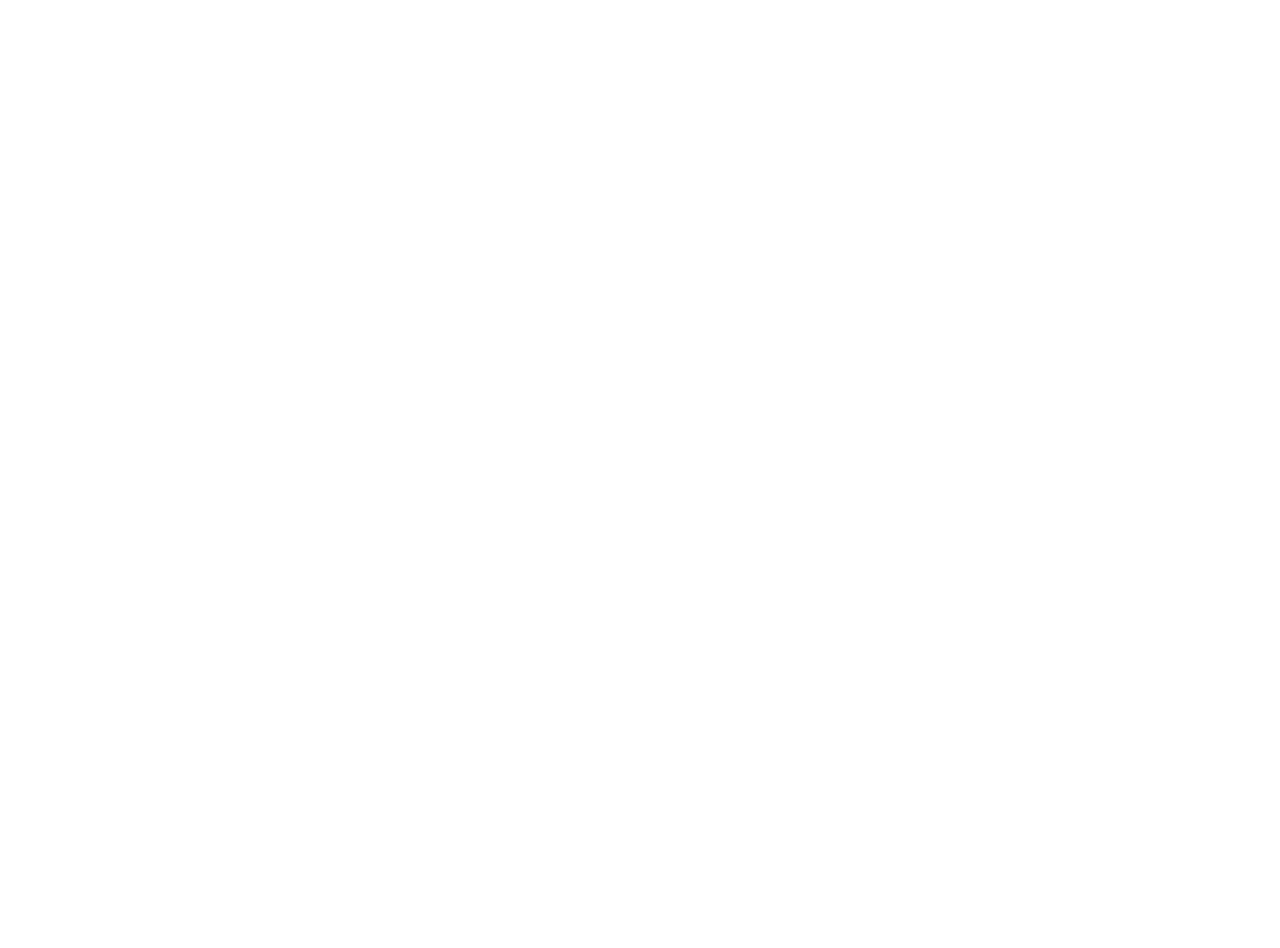
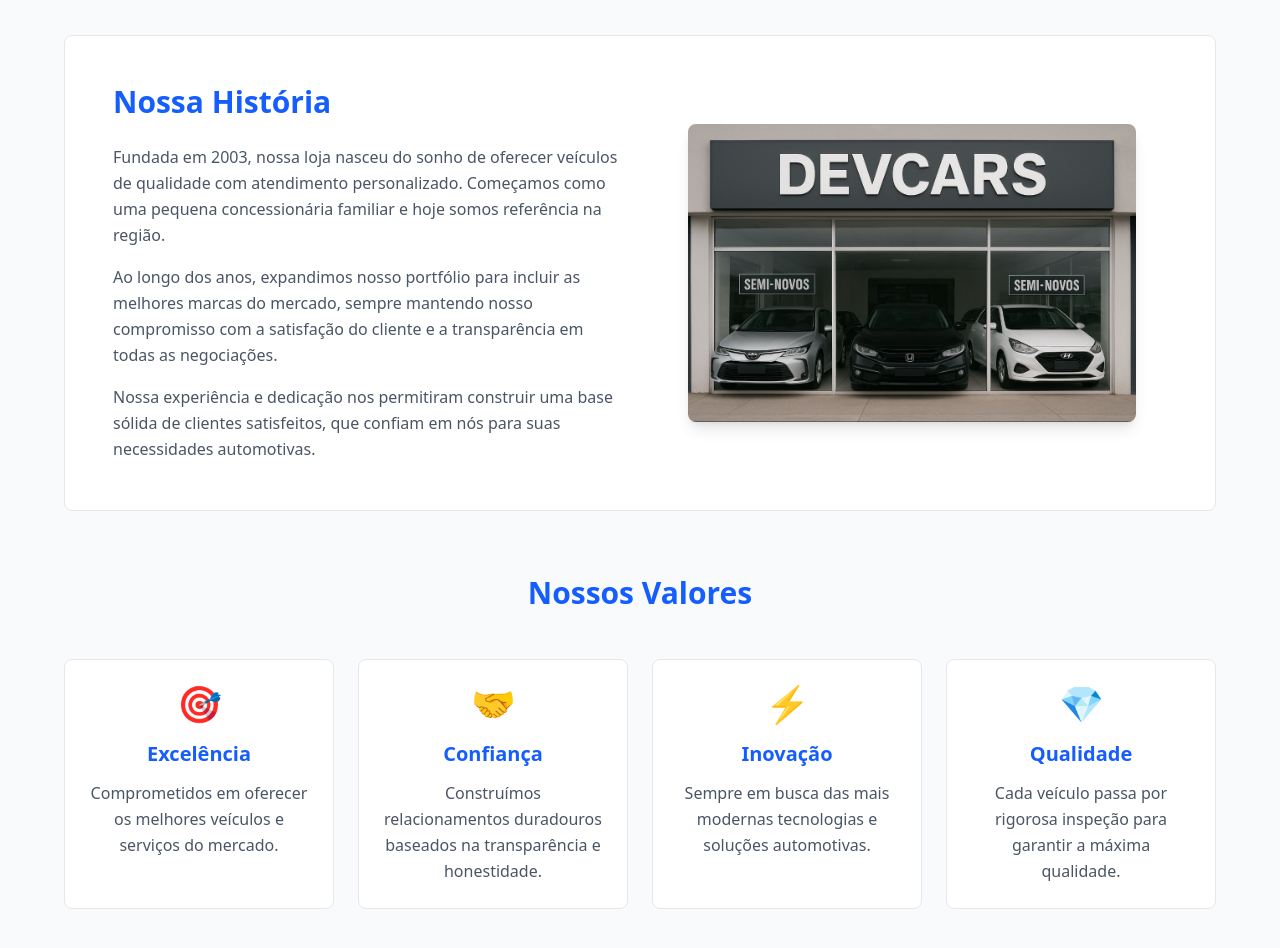
Before and after one commit to Checkpoints-Web-Dev/cp4, a React (Vite) app in the folder frontend/: page / in a window 1280 px wide. Shown: the part 2440-3388 px from the top of the page. Before the commit the page ends 2218 px from the top, so only its background shows below. Built offline with nearby package versions, Linux system fonts and the light colour scheme.

Commit message:
adicionando componente Sobre

```diff
--- a/frontend/src/App.jsx
+++ b/frontend/src/App.jsx
@@ -1,6 +1,7 @@
 import Carros from "./components/Carros";
 import Header from "./components/Header";
 import Lojas from "./components/Lojas";
+import Sobre from "./components/Sobre";
 
 function App() {
   return (
@@ -8,6 +9,7 @@
       <Header />
       <Carros />
       <Lojas />
+      <Sobre />
     </>
   );
 }
--- /dev/null
+++ b/frontend/src/components/Sobre.jsx
@@ -0,0 +1,102 @@
+const Sobre = () => {
+  const valores = [
+    {
+      icon: "🎯",
+      titulo: "Excelência",
+      descricao:
+        "Comprometidos em oferecer os melhores veículos e serviços do mercado.",
+    },
+    {
+      icon: "🤝",
+      titulo: "Confiança",
+      descricao:
+        "Construímos relacionamentos duradouros baseados na transparência e honestidade.",
+    },
+    {
+      icon: "⚡",
+      titulo: "Inovação",
+      descricao:
+        "Sempre em busca das mais modernas tecnologias e soluções automotivas.",
+    },
+    {
+      icon: "💎",
+      titulo: "Qualidade",
+      descricao:
+        "Cada veículo passa por rigorosa inspeção para garantir a máxima qualidade.",
+    },
+  ];
+
+  return (
+    <section className="bg-gray-50 py-16 px-4">
+      <div className="max-w-6xl mx-auto">
+        <div className="text-center mb-16">
+          <h2 className="text-4xl md:text-5xl font-bold text-blue-600 mb-4">
+            Sobre Nós
+          </h2>
+          <p className="text-xl text-gray-700 max-w-3xl mx-auto leading-relaxed">
+            Há mais de 20 anos no mercado automotivo, oferecendo os melhores
+            veículos e serviços com excelência e confiabilidade.
+          </p>
+        </div>
+
+        <div className="bg-white rounded-lg p-8 md:p-12 mb-16 border border-gray-200">
+          <div className="grid md:grid-cols-2 gap-8 items-center">
+            <div>
+              <h3 className="text-3xl font-bold text-blue-600 mb-6">
+                Nossa História
+              </h3>
+              <p className="text-gray-600 leading-relaxed mb-4">
+                Fundada em 2003, nossa loja nasceu do sonho de oferecer veículos
+                de qualidade com atendimento personalizado. Começamos como uma
+                pequena concessionária familiar e hoje somos referência na
+                região.
+              </p>
+              <p className="text-gray-600 leading-relaxed mb-4">
+                Ao longo dos anos, expandimos nosso portfólio para incluir as
+                melhores marcas do mercado, sempre mantendo nosso compromisso
+                com a satisfação do cliente e a transparência em todas as
+                negociações.
+              </p>
+              <p className="text-gray-600 leading-relaxed">
+                Nossa experiência e dedicação nos permitiram construir uma base
+                sólida de clientes satisfeitos, que confiam em nós para suas
+                necessidades automotivas.
+              </p>
+            </div>
+            <div className="flex justify-center">
+              <img
+                src="/loja.png"
+                alt="Nossa loja"
+                className="rounded-lg shadow-lg w-full max-w-md"
+              />
+            </div>
+          </div>
+        </div>
+
+        <div className="mb-16">
+          <h3 className="text-3xl font-bold text-blue-600 text-center mb-12">
+            Nossos Valores
+          </h3>
+          <div className="grid md:grid-cols-2 lg:grid-cols-4 gap-6">
+            {valores.map((valor, index) => (
+              <div
+                key={index}
+                className="bg-white rounded-lg p-6 text-center border border-gray-200 hover:shadow-lg transition-shadow"
+              >
+                <div className="text-4xl mb-4">{valor.icon}</div>
+                <h4 className="text-xl font-semibold text-blue-600 mb-3">
+                  {valor.titulo}
+                </h4>
+                <p className="text-gray-600 leading-relaxed">
+                  {valor.descricao}
+                </p>
+              </div>
+            ))}
+          </div>
+        </div>
+      </div>
+    </section>
+  );
+};
+
+export default Sobre;
```
Also changed, not shown: frontend/public/loja.png (added).
